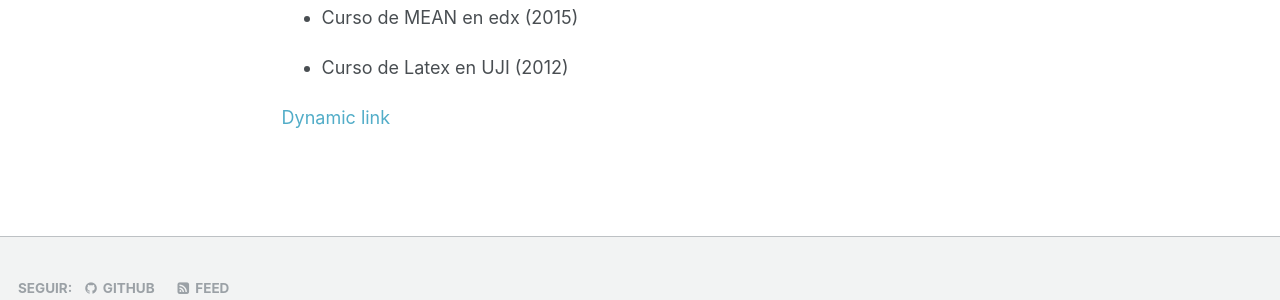
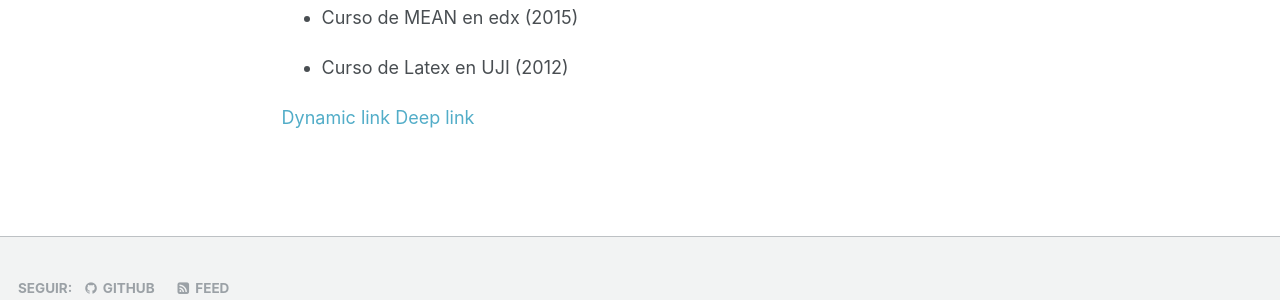
Before and after one commit to agescura/agescura.github.io, a Jekyll site: the page built from _pages/curriculum.md, in a window 1280 px wide and 900 px high, scrolled down 541 px. Shown: the part 535-835 px from the top of the window. Built offline with Jekyll 4.4.1, drawn with Linux system fonts in a browser that asks for light colours.

Commit message:
Deep link

```diff
--- a/_pages/curriculum.md
+++ b/_pages/curriculum.md
@@ -67,3 +67,4 @@ permalink: /curriculum/
 </ul>
 
 <a href= "https://sbw75.app.goo.gl/">Dynamic link</a>
+<a href="https://sbw75.app.goo.gl/NSef">Deep link</a>
```
